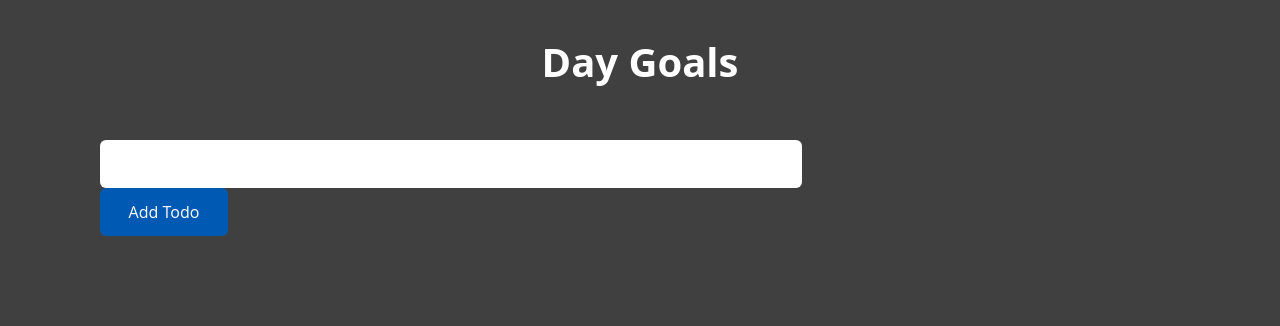
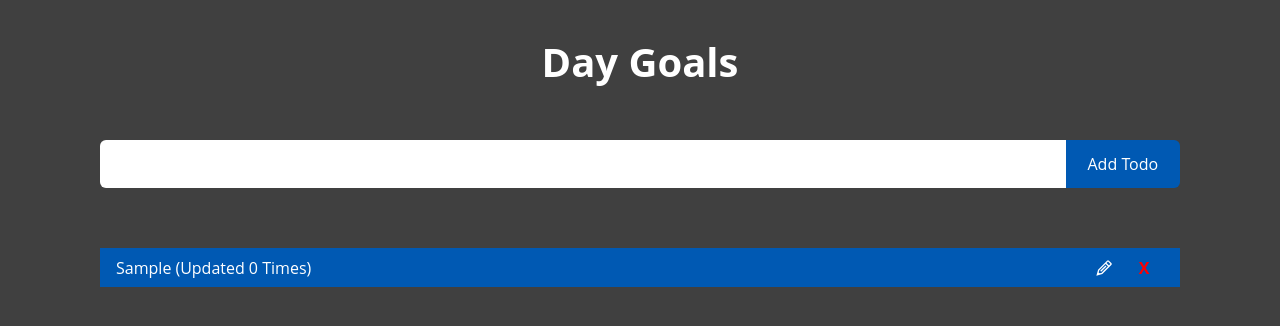
Before and after one commit to veerendra-poosala/todos, a Next.js app: page /todos in a window 1280 px wide. Both pictures are taken after typing "Sample" into the empty fields and a click on the button "Add Todo". Shown: the top 326 px of the page. Built offline with nearby package versions, Linux system fonts and the light colour scheme.

Commit message:
Added todo item

```diff
--- a/package.json
+++ b/package.json
@@ -22,7 +22,7 @@
     "prettier": "^3.1.1",
     "react": "^18",
     "react-dom": "^18",
-    "react-icons": "^4.12.0",
+    "react-icons": "^5.0.1",
     "react-redux": "^9.0.4",
     "uuid": "^9.0.1"
   },
--- a/src/app/globals.css
+++ b/src/app/globals.css
@@ -56,7 +56,7 @@ button > .focus {
 }
 
 h2 {
-  @apply text-[#bfbfbf] text-[0.875rem] leading-[150%] uppercase;
+  @apply text-[#bfbfbf] text-[0.875rem] leading-[150%];
 }
 
 h3 {
--- /dev/null
+++ b/src/components/Todos/TodoItem.tsx
@@ -0,0 +1,56 @@
+import { GrEdit } from "react-icons/gr";
+import Tooltip from '@mui/material/Tooltip';
+import { store } from "@/store/store";
+import { TodoItem } from "@/pages/todos/todos.interface";
+import { onDeleteTodos } from "@/pages/todos/todos.slice";
+import React from "react";
+
+interface Props{
+    todoData : TodoItem;
+    setTitle : React.Dispatch<React.SetStateAction<string>>;
+    setUpdate : React.Dispatch<React.SetStateAction<boolean>>;
+    setId : React.Dispatch<React.SetStateAction<string | number>>
+}
+
+const Todo = (
+    {todoData, setTitle, setUpdate, setId }: Props
+)=>{
+    const {dispatch} = store;
+
+    return(
+        <>
+            <div className="flex items-center w-full h-[2.45rem] px-[1rem] bg-primary">
+                <h2 className="flex-grow text-[1rem] text-white">{todoData?.title}
+                    <span className="ml-1">{`(Updated ${todoData.updated} Times)`}</span>
+                </h2>
+                <div className="flex items-center w-auto">
+                    <Tooltip title="Edit" >
+                        <button
+                        className="bg-transparent flex items-center justify-center w-[2.5rem] h-[2.45rem] cursor-pointer"
+                        onClick={()=>{
+                            setTitle(todoData?.title);
+                            setUpdate(true);
+                            setId(todoData.id);
+                        }}
+                        >
+                            <GrEdit className="text-white" />
+                        </button>
+                    </Tooltip>
+                    <Tooltip title="Delete">
+                        <button
+                        className="text-[red] font-bold bg-transparent flex items-center justify-center w-[2.5rem] h-[2.45rem] cursor-pointer"
+                        onClick={()=>{
+                            dispatch(onDeleteTodos(todoData));
+                        }}
+                        >
+                                {"X"}
+                        </button>
+                    </Tooltip>
+                </div>
+            </div>
+        </>
+    )
+
+}
+
+export default Todo;
--- a/src/pages/todos/index.tsx
+++ b/src/pages/todos/index.tsx
@@ -2,20 +2,41 @@ import { NextPageWithLayout } from "../page";
 import { RootState, store } from "@/store/store";
 import { useMemo, useState } from 'react';
 import { v4 as uuidv4 } from 'uuid';
-import { onCreateTodos } from "./todos.slice";
+import { onCreateTodos, onUpdateTodos } from "./todos.slice";
 import { TodoItem } from "./todos.interface";
 import { useSelector } from "react-redux";
+import Todo from "@/components/Todos/TodoItem";
 
 
 const Todos: NextPageWithLayout = ()=>{
     const {dispatch} = store;
     const [title, setTitle] = useState('');
-    const [loading, setLoading] = useState(true);
+    const [id, setId] = useState('');
+    const [update, setUpdate] = useState(false);
     const TodosData = useSelector((state : RootState)=>state.todos);
-    const {
-        todosLoading
-    } = TodosData;
     const todos = useMemo(()=>TodosData?.todosData?.data,[TodosData]);
+
+    const createTodo = ()=>{
+        const id = uuidv4()
+        const todoItem:TodoItem = {
+            id : id,
+            title : title,
+            updated : 0
+        }
+        dispatch(onCreateTodos(todoItem))
+        setTitle('');
+    }
+
+    const updateTodo = ()=>{
+        const todo:TodoItem = todos?.find(item=>item?.id === id);
+        setId('');
+        setUpdate(false);
+        setTitle('');
+        dispatch(onUpdateTodos(todo));
+
+    }
+
+
 
     return(
         <>
@@ -23,32 +44,52 @@ const Todos: NextPageWithLayout = ()=>{
                 <div className="w-full text-center">
                     <h1 className="text-white font-sans font-bold text-[2.5rem]">Day Goals</h1>
                 </div>
-                <div className="mt-[3rem]">
+                <div className="mt-[3rem] w-full md:flex items-center">
                     <input
                     type='text'
-                    className='bg-white block md:w-[65%] w-full md:h-[3rem] rounded-md outline-none border-none focus:ring-2 focus:ring-blue-500'
+                    className='bg-white block pl-[1rem] w-full md:h-[3rem] flex-grow rounded-tl-md rounded-bl-md  outline-none border-none focus:ring-2 focus:ring-blue-500'
                     value={title}
                     onChange={(e)=>{
                         setTitle(e.target.value);
                     }}
+                    onKeyUp={(e)=>{
+                        if(e.key == 'Enter'){
+                            if (!update){
+                                createTodo();
+                            }else{
+                                updateTodo()
+                            }
+                        }
+                    }}
                     />
                     <button
-                        className='flex items-center justify-center w-[8rem] h-[3rem] text-white bg-primary rounded-md'
+                        className='flex items-center justify-center w-[8rem] md:h-[3rem] rounded-tr-md rounded-br-md text-white bg-primary'
                         onClick={()=>{
-                            const id = uuidv4()
-                            const todoItem:TodoItem = {
-                                id : id,
-                                title : title,
-                                updated : 0
+                            if (!update){
+                                createTodo();
+                            }else{
+                                updateTodo()
                             }
-                            dispatch(onCreateTodos(todoItem))
-                            setTitle('');
                         }}
                     >
-                        Add Todo
+                        {`${!update ? "Add Todo" : "Update Todo"}`}
                     </button>
 
                 </div>
+                <ul className="w-full flex flex-col mt-[3rem] ml-0 p-0">
+                    {
+                        todos?.map(item=>(
+                            <li key={item.id} className="w-full p-0 my-3">
+                                <Todo
+                                    setTitle={setTitle}
+                                    todoData={item}
+                                    setId={setId}
+                                    setUpdate={setUpdate}
+                                />
+                            </li>
+                        ))
+                    }
+                </ul>
 
             </div>
         </>
--- a/src/pages/todos/todos.interface.ts
+++ b/src/pages/todos/todos.interface.ts
@@ -4,6 +4,7 @@ export interface TodoItem{
     id : string | number;
     title : string ;
     updated : number ;
+    count ?: number
 }
 
 export interface TodosList{
--- a/src/pages/todos/todos.slice.ts
+++ b/src/pages/todos/todos.slice.ts
@@ -31,8 +31,8 @@ const TodosSlice = createSlice({
         }),
 
         onUpdateTodos : ((state, action : PayloadAction<TodoItem>)=>{
-            const index = state.todosData.data.findIndex(item=>item.id === action.payload.id);
-            if(index){
+            const index = state.todosData.data?.findIndex(item=>item.id === action.payload.id);
+            if(!!index){
                 state.todosData.data[index] = {
                     ...action.payload,
                     updated: (state.todosData.data[index].updated || 0) + 1
```
Also changed, not shown: 1 other file (tests, documents, lock files or other folders).
